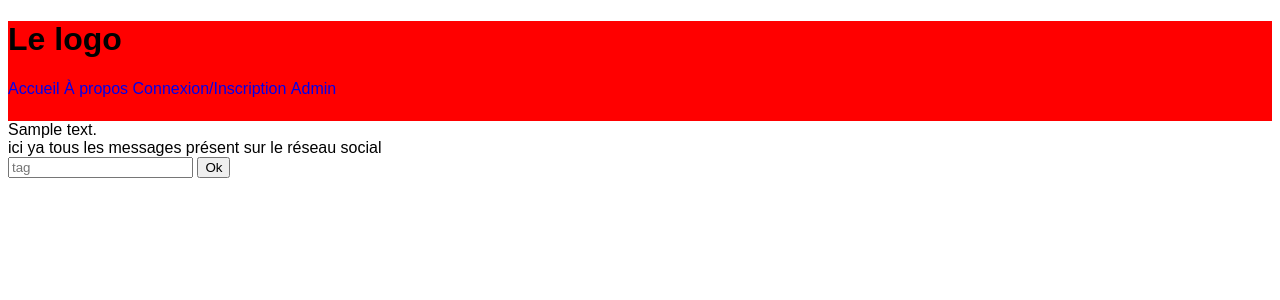
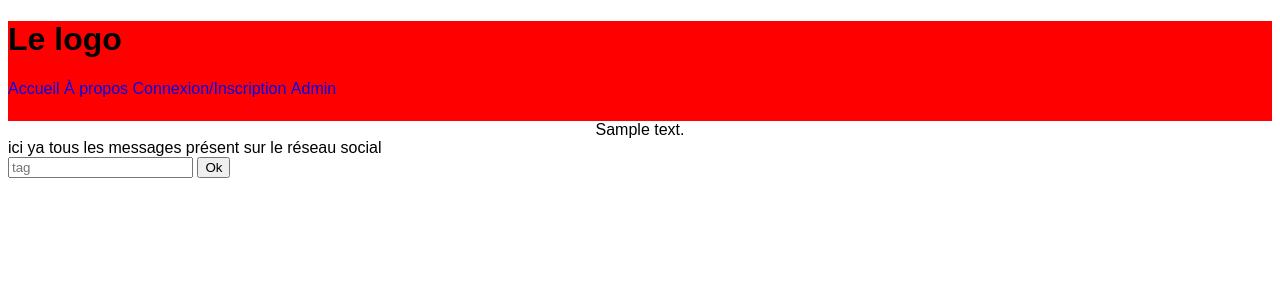
Before and after one commit to Thomas-DaPrato/php_projet, a PHP site: page /accueil.php in a window 1280 px wide. Shown: the top 300 px of the page. Run offline with PHP 8.4, Linux system fonts and the light colour scheme; tables that the repository leaves empty hold one stand-in row (values such as "Sample post").

Commit message:
centrage des msg

```diff
--- a/code/accueil.php
+++ b/code/accueil.php
@@ -11,10 +11,12 @@ if (!($resultRequete = mysqli_query($link,$querry)))
     echo 'requete : ' .$querry . '<br/>';
 }
 
+echo '<div class="message">';
 while ($result = mysqli_fetch_assoc($resultRequete))
 {
     echo $result['texte'], '<br/>';
 }
+echo '</div>';
 ?>
 
 ici ya tous les messages présent sur le réseau social
--- a/code/style.css
+++ b/code/style.css
@@ -21,3 +21,8 @@ ul.menu {
 li.menu_liste {
     display: inline-block;
 }
+
+.message {
+    display: flex;
+    justify-content: center;
+}
```
